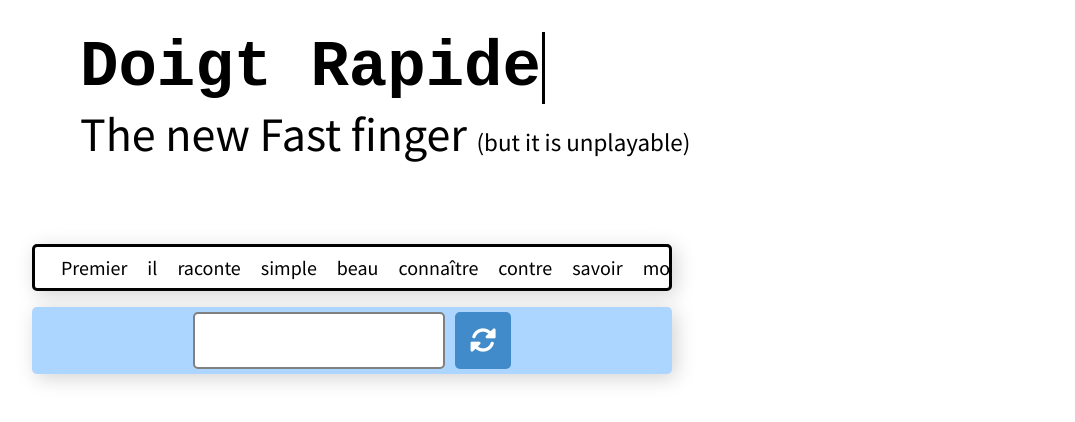
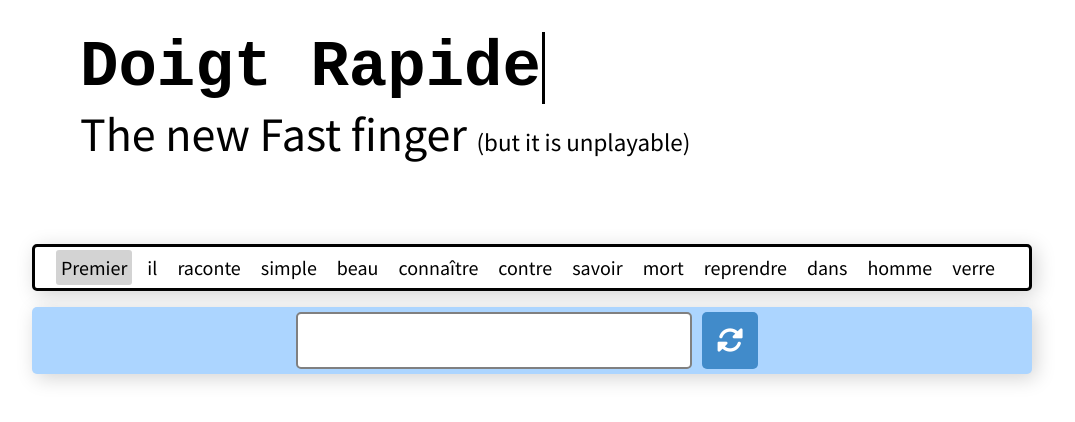
Before and after one commit to NicolasHrt/DoigtRapide, an Angular app: page / in a window 1280 px wide. Shown: the top 422 px of the page, without its empty margins (0-1075 px from the left). Built offline with nearby package versions, Linux system fonts and the light colour scheme.

Commit message:
Optimisation pour colorer l'arrière plan du mot actuel

```diff
--- a/src/app/main-rapide/main-rapide.component.scss
+++ b/src/app/main-rapide/main-rapide.component.scss
@@ -12,8 +12,8 @@
 }
 
 .container{
-  margin-left: 2rem;
-  width: 50%;
+  margin: 0 2rem;
+  width: 1000px;
   .textTowrite
   {
     white-space:normal;
@@ -50,7 +50,7 @@
 
     .btn-reset{
       cursor: pointer;
-      margin-left: 10px;
+      margin: 0 10px;
       background-color: #418bca;
       border-radius: 5px;
       border: none;
@@ -80,7 +80,7 @@
 
 @keyframes typing {
   from {
-    width: 0px;
+    width: 0;
   }
 }
 
@@ -98,3 +98,9 @@
     opacity: 1;
   }
 }
+
+@media (max-width: 1000px) {
+  .container{
+    width: 100%;
+  }
+}
--- a/src/app/main-rapide/main-rapide.component.ts
+++ b/src/app/main-rapide/main-rapide.component.ts
@@ -30,7 +30,6 @@ export class MainRapideComponent implements OnInit {
     console.log(this.actualWord);
     console.log(wordToWrite);
     if(this.actualWord === wordToWrite){
-      console.log('Coool!');
       // @ts-ignore
       HtmlwordToWrite.classList.add('correct');
       this.correctWords++;
@@ -52,6 +51,12 @@ export class MainRapideComponent implements OnInit {
     HtmlwordToWrite.classList.remove('currentWordWrong');
     this.actualWord='';
     (<HTMLInputElement>document.getElementById("WritingTextInput")).value='';
+
+    let NextidWordToWrite = 'word-'+this.wordIndex;
+    let NextHtmlwordToWrite = document.getElementById(NextidWordToWrite);
+    // @ts-ignore
+    NextHtmlwordToWrite.classList.add('currentWord');
+
   }
 
   VerifyWord(word:string){
@@ -59,8 +64,6 @@ export class MainRapideComponent implements OnInit {
     let wordToWrite = this.wordsArray[this.wordIndex];
     let idWordToWrite = 'word-'+this.wordIndex;
     let HtmlwordToWrite = document.getElementById(idWordToWrite);
-    // @ts-ignore
-    HtmlwordToWrite.classList.add('currentWord');
     if(!wordToWrite.includes(this.actualWord)){
       // @ts-ignore
       HtmlwordToWrite.classList.add('currentWordWrong');
@@ -76,25 +79,30 @@ export class MainRapideComponent implements OnInit {
     this.endGame=false;
     this.wordIndex=0;
     let index = 0;
+    let first = true;
     (<HTMLInputElement>document.getElementById("textTowrite")).innerHTML='';
     for(let word of this.wordsArray){
+
       let Wordindex = 'word-' + index;
       const spanWord = document.createElement("span");
       spanWord.innerHTML = word;
       spanWord.classList.add('word');
+      if(first){
+        spanWord.classList.add('currentWord');
+        first=false;
+      }
       spanWord.setAttribute('id',Wordindex);
       const element = document.getElementById("textTowrite");
       // @ts-ignore
       element.appendChild(spanWord);
       index++;
     }
-    console.log(this.wordsArray);
   }
 
   constructor(private randomWordService: WordsService) {
     this.wordIndex=0;
     this.actualWord='';
-    this.wordsArray = ['Premier','il', 'raconte', 'simple','beau','connaître','contre','savoir','mort','reprendre','dans', 'voir'];
+    this.wordsArray = ['Premier','il', 'raconte', 'simple','beau','connaître','contre','savoir','mort','reprendre','dans', 'homme','verre'];
     this.correctWords=0;
     this.endGame=false;
 
```
